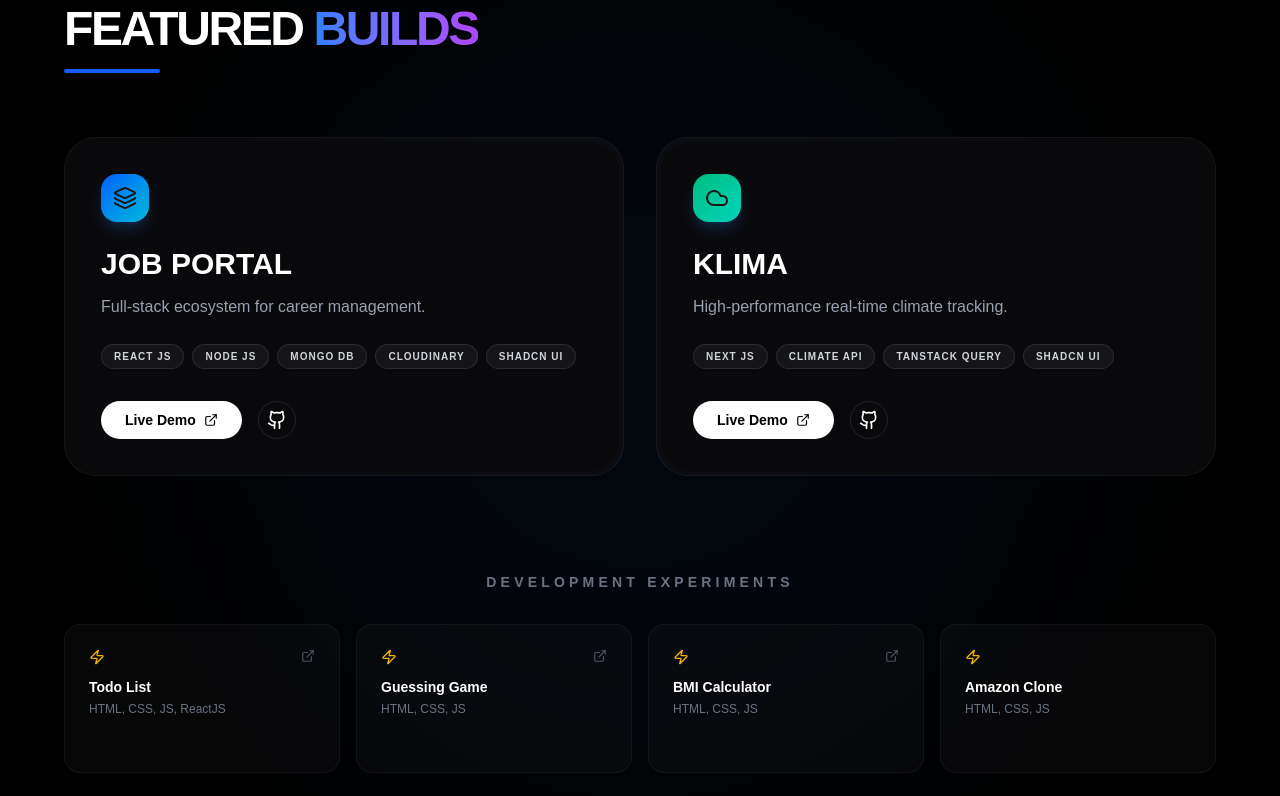
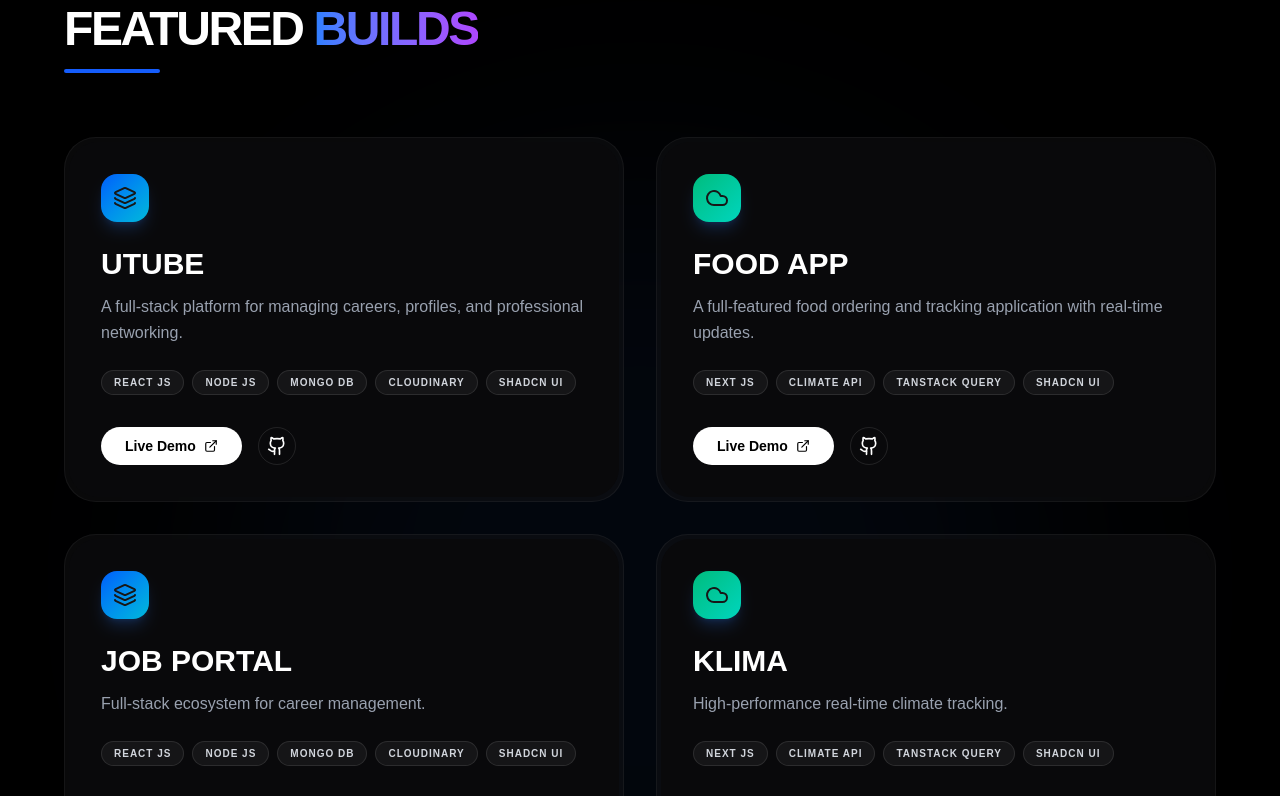
Before and after one commit to VikasBabu780/Vikas-Babu, a Next.js app: page / in a window 1280 px wide. Shown: the part 1740-2536 px from the top of the page. Built offline with nearby package versions, Linux system fonts and the light colour scheme.

Commit message:
projects added

```diff
--- a/app/components/ProjectsShowcase.tsx
+++ b/app/components/ProjectsShowcase.tsx
@@ -1,17 +1,40 @@
-import React from 'react';
-import { motion } from 'framer-motion';
-import { ExternalLink, Github, Layers, Zap, Cloud, Smartphone } from 'lucide-react';
-import { useRouter } from 'next/navigation';
+import React from "react";
+import { motion } from "framer-motion";
+import {
+  ExternalLink,
+  Github,
+  Layers,
+  Zap,
+  Cloud,
+  Smartphone,
+} from "lucide-react";
+import { useRouter } from "next/navigation";
 
 const ProjectsShowcase = () => {
   const mainProjects = [
+    {
+      title: "UTUBE",
+      tech: ["React JS", "Node JS", "Mongo DB", "Cloudinary", "Shadcn UI"],
+      desc: "A full-stack platform for managing careers, profiles, and professional networking.",
+      url: "https://backend-project-red.vercel.app",
+      color: "from-blue-600 to-cyan-500",
+      icon: <Layers size={24} />,
+    },
+    {
+      title: "FOOD APP",
+      tech: ["Next JS", "Climate API", "Tanstack Query", "Shadcn UI"],
+      desc: "A full-featured food ordering and tracking application with real-time updates.",
+      url: "https://food-app-kappa-six.vercel.app",
+      color: "from-emerald-500 to-teal-400",
+      icon: <Cloud size={24} />,
+    },
     {
       title: "JOB PORTAL",
       tech: ["React JS", "Node JS", "Mongo DB", "Cloudinary", "Shadcn UI"],
       desc: "Full-stack ecosystem for career management.",
       url: "https://jobkart.vercel.app",
       color: "from-blue-600 to-cyan-500",
-      icon: <Layers size={24} />
+      icon: <Layers size={24} />,
     },
     {
       title: "KLIMA",
@@ -19,18 +42,30 @@ const ProjectsShowcase = () => {
       desc: "High-performance real-time climate tracking.",
       url: "https://klimanow.vercel.app",
       color: "from-emerald-500 to-teal-400",
-      icon: <Cloud size={24} />
-    }
+      icon: <Cloud size={24} />,
+    },
   ];
 
   const miniProjects = [
-    {name: "Todo List" ,tools: "HTML, CSS, JS, ReactJS" , url:"https://vikasbabu780todo.netlify.app"},
-    { name: "Guessing Game", tools: "HTML, CSS, JS" , url: "https://guess-game-phi-five.vercel.app/"},
-    { name: "BMI Calculator", tools: "HTML, CSS, JS" , url: "https://body-mass-index-seven.vercel.app/"},
-    { name: "Amazon Clone", tools: "HTML, CSS, JS", url: "" }
+    {
+      name: "Todo List",
+      tools: "HTML, CSS, JS, ReactJS",
+      url: "https://vikasbabu780todo.netlify.app",
+    },
+    {
+      name: "Guessing Game",
+      tools: "HTML, CSS, JS",
+      url: "https://guess-game-phi-five.vercel.app/",
+    },
+    {
+      name: "BMI Calculator",
+      tools: "HTML, CSS, JS",
+      url: "https://body-mass-index-seven.vercel.app/",
+    },
+    { name: "Amazon Clone", tools: "HTML, CSS, JS", url: "" },
   ];
 
-  const router  = useRouter();
+  const router = useRouter();
 
   return (
     <section className="bg-black py-32 px-6 relative overflow-hidden">
@@ -44,7 +79,10 @@ const ProjectsShowcase = () => {
           className="flex flex-col mb-16"
         >
           <h2 className="text-5xl font-black tracking-tighter text-white mb-4">
-            FEATURED <span className="text-transparent bg-clip-text bg-gradient-to-r from-blue-500 to-purple-500">BUILDS</span>
+            FEATURED{" "}
+            <span className="text-transparent bg-clip-text bg-gradient-to-r from-blue-500 to-purple-500">
+              BUILDS
+            </span>
           </h2>
           <div className="h-1 w-24 bg-blue-600 rounded-full" />
         </motion.div>
@@ -58,7 +96,9 @@ const ProjectsShowcase = () => {
               className="group relative bg-zinc-900/40 border border-white/5 rounded-[2rem] p-1 overflow-hidden"
             >
               <div className="bg-zinc-950 rounded-[1.8rem] p-8 h-full">
-                <div className={`w-12 h-12 rounded-2xl bg-gradient-to-br ${project.color} flex items-center justify-center mb-6 shadow-lg shadow-blue-500/20`}>
+                <div
+                  className={`w-12 h-12 rounded-2xl bg-gradient-to-br ${project.color} flex items-center justify-center mb-6 shadow-lg shadow-blue-500/20`}
+                >
                   {project.icon}
                 </div>
 
@@ -70,18 +110,27 @@ const ProjectsShowcase = () => {
                 </p>
 
                 <div className="flex flex-wrap gap-2 mb-8">
-                  {project.tech.map(t => (
-                    <span key={t} className="text-[10px] uppercase tracking-widest font-bold px-3 py-1 bg-white/5 border border-white/10 rounded-full text-gray-300">
+                  {project.tech.map((t) => (
+                    <span
+                      key={t}
+                      className="text-[10px] uppercase tracking-widest font-bold px-3 py-1 bg-white/5 border border-white/10 rounded-full text-gray-300"
+                    >
                       {t}
                     </span>
                   ))}
                 </div>
 
                 <div className="flex gap-4">
-                  <button onClick={() => router.push(project.url)} className="flex items-center cursor-pointer gap-2 px-6 py-2 bg-white text-black rounded-full font-bold text-sm hover:bg-blue-500 hover:text-white transition-all">
-                    Live Demo <ExternalLink size={14}  />
+                  <button
+                    onClick={() => router.push(project.url)}
+                    className="flex items-center cursor-pointer gap-2 px-6 py-2 bg-white text-black rounded-full font-bold text-sm hover:bg-blue-500 hover:text-white transition-all"
+                  >
+                    Live Demo <ExternalLink size={14} />
                   </button>
-                  <button onClick={() => router.push(project.url)} className="p-2 border border-white/10 rounded-full hover:bg-white/5 transition-colors">
+                  <button
+                    onClick={() => router.push(project.url)}
+                    className="p-2 border border-white/10 rounded-full hover:bg-white/5 transition-colors"
+                  >
                     <Github size={20} className="text-white" />
                   </button>
                 </div>
@@ -90,7 +139,7 @@ const ProjectsShowcase = () => {
           ))}
         </div>
 
-       {/* Small Projects */}
+        {/* Small Projects */}
         <div className="mt-24">
           <h4 className="text-sm uppercase tracking-[0.3em] text-gray-500 font-bold mb-8 text-center">
             Development Experiments
@@ -102,12 +151,20 @@ const ProjectsShowcase = () => {
                 initial={{ opacity: 0 }}
                 whileInView={{ opacity: 1 }}
                 transition={{ delay: i * 0.1 }}
-                onClick={() => mini.url && window.open(mini.url, '_blank')}
+                onClick={() => mini.url && window.open(mini.url, "_blank")}
                 className="p-6 bg-zinc-900/30 border border-white/5 rounded-2xl hover:bg-zinc-800/50 transition-all group relative cursor-pointer overflow-hidden"
               >
                 <div className="flex justify-between items-start mb-3">
-                  <Zap size={16} className="text-yellow-500 group-hover:scale-125 transition-transform" />
-                  {mini.url && <ExternalLink size={14} className="text-gray-600 group-hover:text-blue-400 transition-colors" />}
+                  <Zap
+                    size={16}
+                    className="text-yellow-500 group-hover:scale-125 transition-transform"
+                  />
+                  {mini.url && (
+                    <ExternalLink
+                      size={14}
+                      className="text-gray-600 group-hover:text-blue-400 transition-colors"
+                    />
+                  )}
                 </div>
 
                 <h5 className="text-white font-bold text-sm mb-1 group-hover:text-blue-400 transition-colors">
```
